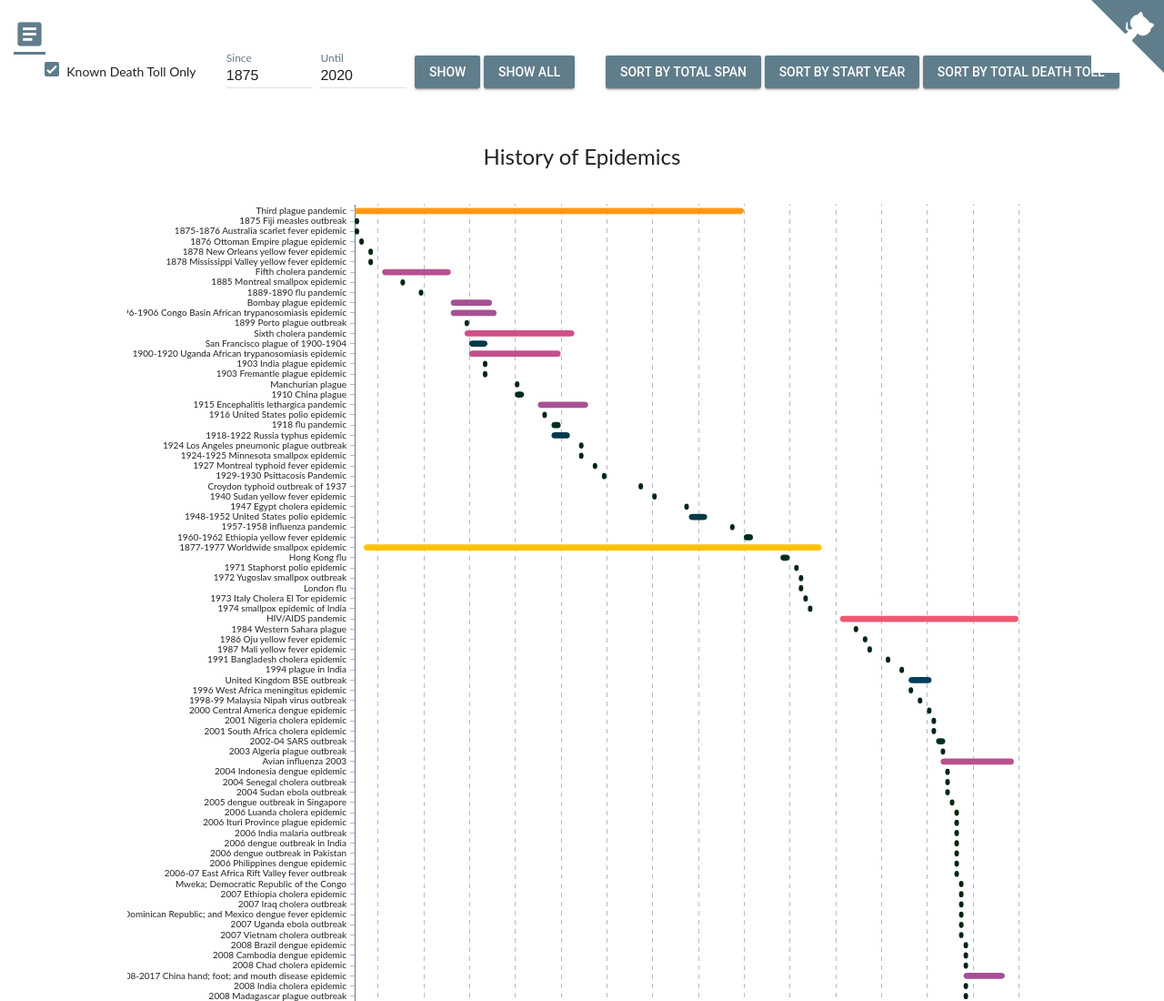
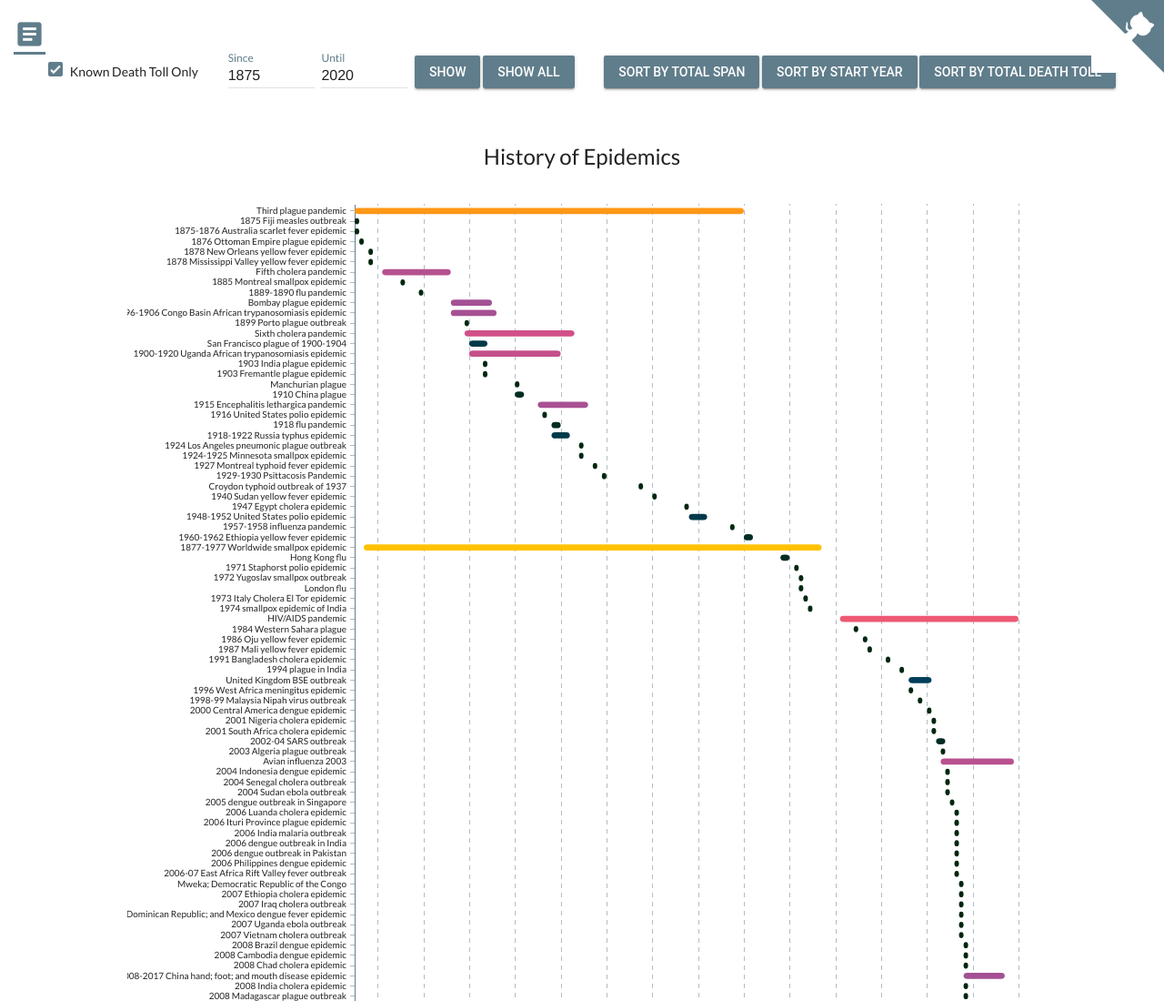
Before and after one commit to MartinHeinz/charts, a plain HTML site: page horizontal-bar-chart/index.html in a window 1280 px wide. Shown: the top 1100 px of the page at 91% size. Drawn offline with nearby package versions, Linux system fonts and the light colour scheme.

Commit message:
Add Lato webfont.

```diff
--- a/horizontal-bar-chart/index.html
+++ b/horizontal-bar-chart/index.html
@@ -3,13 +3,14 @@
 <head>
     <title>Horizontal Bar Chart</title>
     <link rel="stylesheet" href="https://fonts.googleapis.com/icon?family=Material+Icons">
+    <link href="https://fonts.googleapis.com/css2?family=Lato&display=swap" rel="stylesheet">
     <link rel="stylesheet" href="https://code.getmdl.io/1.3.0/material.blue_grey-amber.min.css" />
     <script defer src="https://code.getmdl.io/1.3.0/material.min.js"></script>
     <style type="text/css">
 
         body {
             width: 100%;
-            font-family: Lato, "Helvetica", "Arial", sans-serif;
+            font-family: "Lato", "Helvetica", "Arial", sans-serif;
         }
 
         .centered {
@@ -77,7 +78,7 @@
         }
 
         h4 {
-            font-family: Lato, "Helvetica", "Arial", sans-serif;
+            font-family: "Lato", "Helvetica", "Arial", sans-serif;
         }
 
         .article {
```
